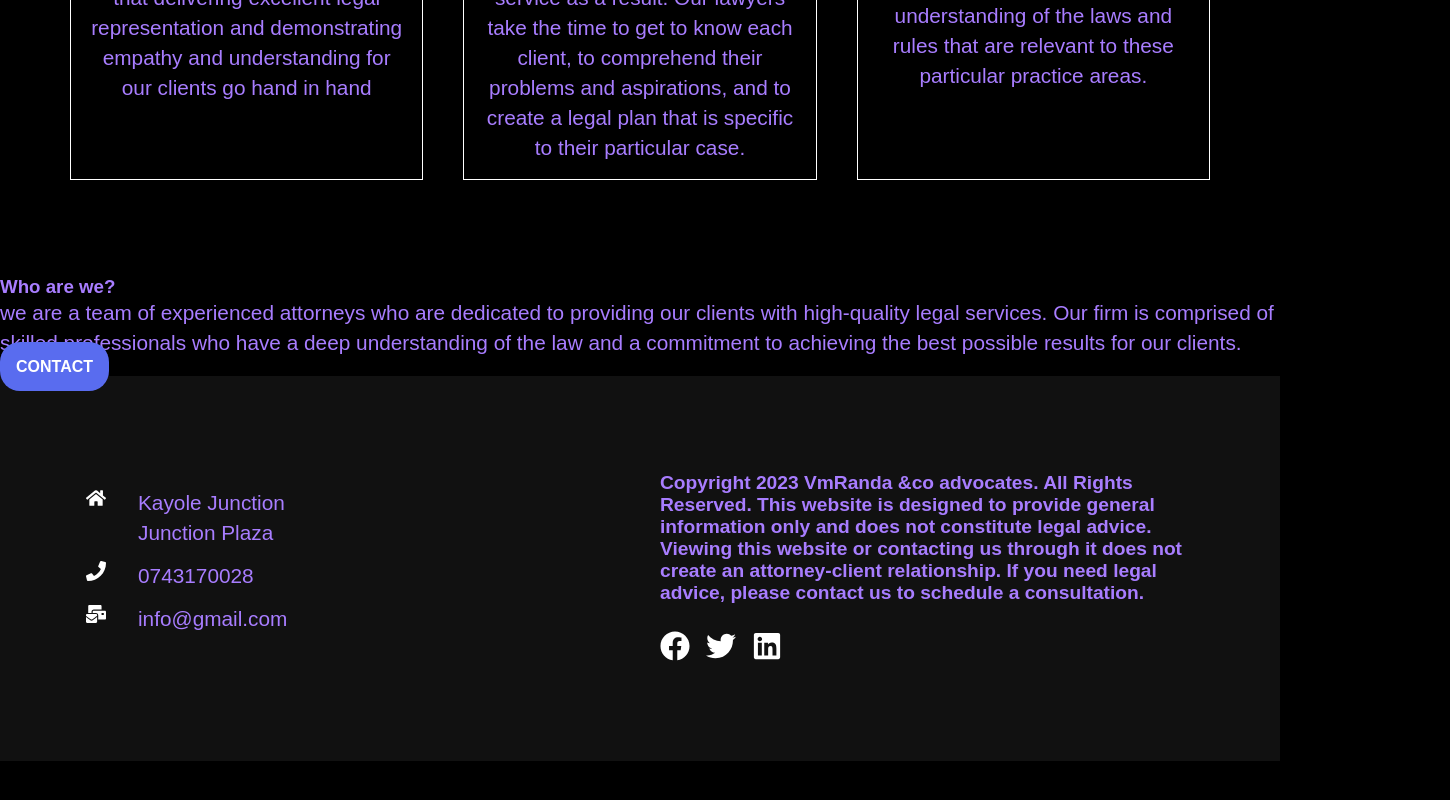
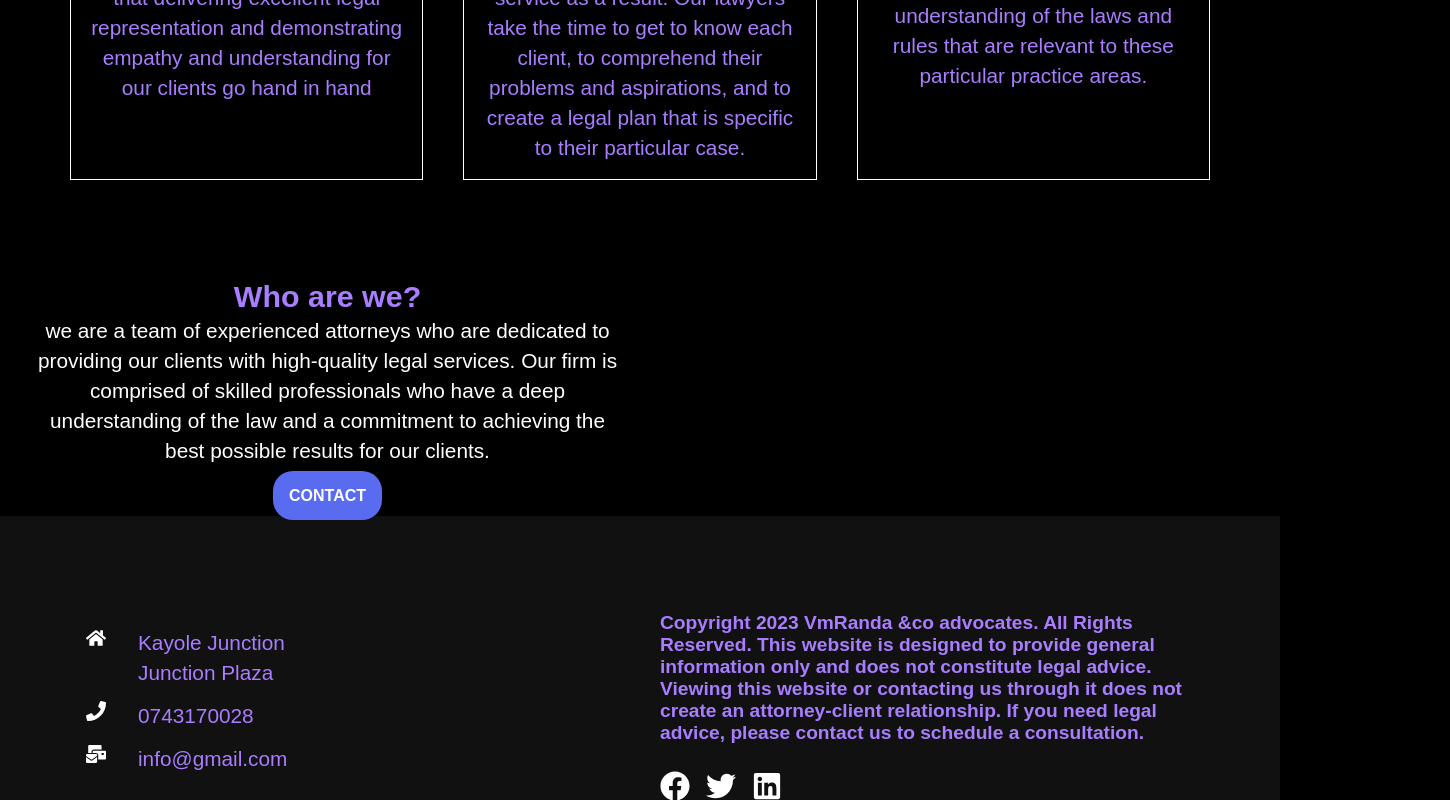
Before and after one commit to alvinwarui29/lawfirm, a React (Create React App) app: page / in a window 1280 px wide. Shown: the part 1748-2548 px from the top of the page, 1450 px wide, since content can reach past the window. Before the commit the page ends 2509 px from the top, so only its background shows below. Built offline with nearby package versions, Linux system fonts and the light colour scheme; a web font is replaced by a local one.

Commit message:
finish styling left side

```diff
--- a/src/components/about/About.jsx
+++ b/src/components/about/About.jsx
@@ -8,11 +8,10 @@ const About = () => {
         <div className="left">
             <h3>Who are we?</h3>
             <p> we are a team of experienced attorneys who are dedicated to providing our clients with high-quality legal services. Our firm is comprised of skilled professionals who have a deep understanding of the law and a commitment to achieving the best possible results for our clients. </p>
-            <Link className='btn'>CONTACT</Link>
-
+            <Link to='/contact' className='btn button'>CONTACT</Link>
         </div>
         <div className="right">
-
+            {/* <img src={advocate} alt="" /> */}
         </div>
     </div>
   )
--- a/src/components/about/about.css
+++ b/src/components/about/about.css
@@ -0,0 +1,22 @@
+.about{
+    padding: 10px 30px;
+    display: grid;
+    grid-template-columns: repeat(2,1fr);
+    grid-gap: 30px;
+}
+.left{
+    text-align: center;
+    line-height: 20px;
+}
+.left h3{
+    padding-bottom: 10px;
+    font-size: 1.9rem;
+}
+.left p{
+    color: #fff;
+    padding-bottom: 20px;
+}
+.left a{
+    margin-bottom: 20px;
+    margin-top: 20px;
+}
```
